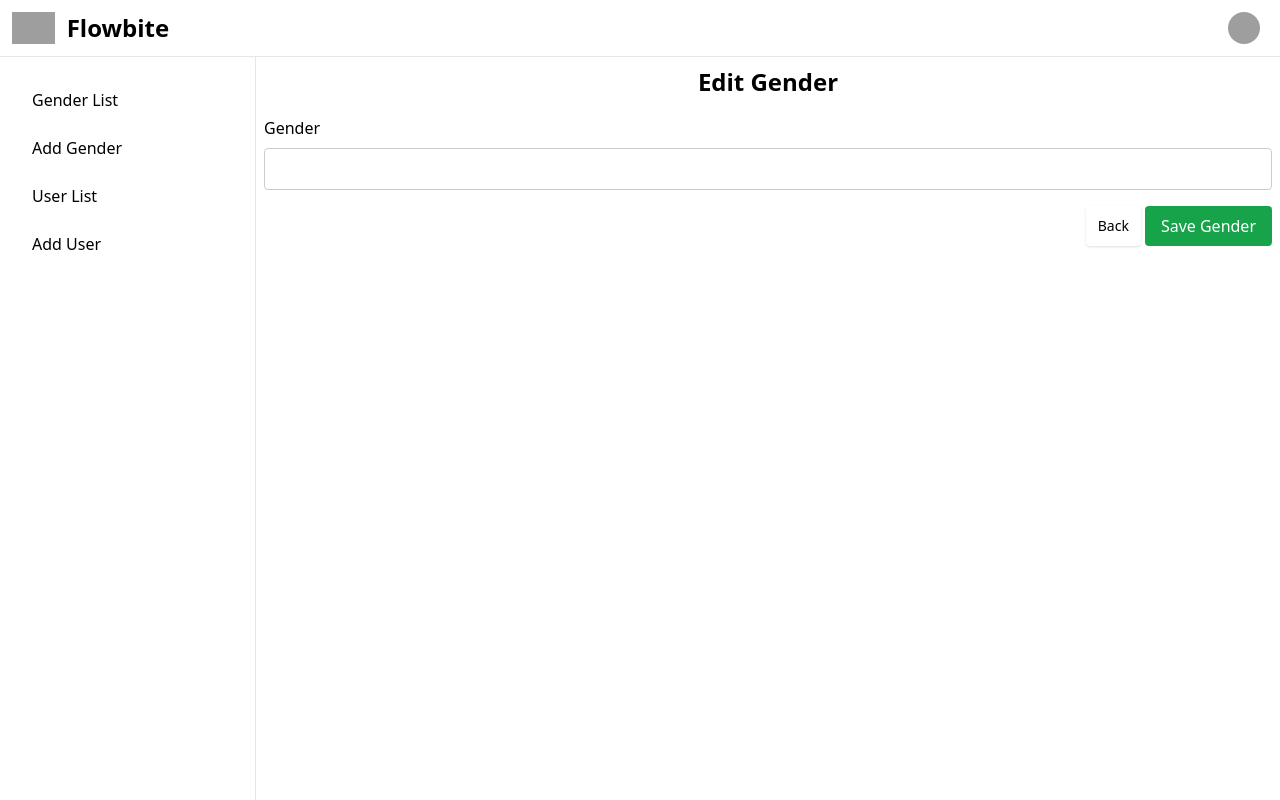
After one commit to meythegreat/grouponesite, a Django app: template crud/templates/gender/editgender.html in a window 1280 px wide. The commit adds this page. Run offline with Django 4.2, Linux system fonts and the light colour scheme; the template is opened without the code that fills it, so the values that code supplies are empty; grey boxes are pictures that could not be loaded.

Commit message:
Part 5 update, 27:42

```diff
--- a/crud/static/css/output.css
+++ b/crud/static/css/output.css
@@ -8,25 +8,18 @@
     --font-mono: ui-monospace, SFMono-Regular, Menlo, Monaco, Consolas, "Liberation Mono",
       "Courier New", monospace;
     --color-red-600: oklch(57.7% 0.245 27.325);
+    --color-red-700: oklch(50.5% 0.213 27.518);
     --color-green-100: oklch(96.2% 0.044 156.743);
     --color-green-500: oklch(72.3% 0.219 149.579);
     --color-green-600: oklch(62.7% 0.194 149.214);
     --color-green-700: oklch(52.7% 0.154 150.069);
-    --color-blue-100: oklch(93.2% 0.032 255.585);
-    --color-blue-300: oklch(80.9% 0.105 251.813);
     --color-blue-500: oklch(62.3% 0.214 259.815);
     --color-blue-600: oklch(54.6% 0.245 262.881);
-    --color-blue-800: oklch(42.4% 0.199 265.638);
-    --color-blue-900: oklch(37.9% 0.146 265.522);
-    --color-gray-50: oklch(98.5% 0.002 247.839);
     --color-gray-100: oklch(96.7% 0.003 264.542);
     --color-gray-200: oklch(92.8% 0.006 264.531);
     --color-gray-300: oklch(87.2% 0.01 258.338);
     --color-gray-400: oklch(70.7% 0.022 261.325);
     --color-gray-500: oklch(55.1% 0.027 264.364);
-    --color-gray-600: oklch(44.6% 0.03 256.802);
-    --color-gray-700: oklch(37.3% 0.034 259.733);
-    --color-gray-800: oklch(27.8% 0.033 256.848);
     --color-gray-900: oklch(21% 0.034 264.665);
     --color-black: #000;
     --color-white: #fff;
@@ -36,8 +29,6 @@
     --text-xs--line-height: calc(1 / 0.75);
     --text-sm: 0.875rem;
     --text-sm--line-height: calc(1.25 / 0.875);
-    --text-base: 1rem;
-    --text-base--line-height: calc(1.5 / 1);
     --text-xl: 1.25rem;
     --text-xl--line-height: calc(1.75 / 1.25);
     --text-2xl: 1.5rem;
@@ -258,17 +243,14 @@
   .me-3 {
     margin-inline-end: calc(var(--spacing) * 3);
   }
-  .mt-5 {
-    margin-top: calc(var(--spacing) * 5);
-  }
-  .mt-10 {
-    margin-top: calc(var(--spacing) * 10);
-  }
   .mt-16 {
     margin-top: calc(var(--spacing) * 16);
   }
   .mt-32 {
     margin-top: calc(var(--spacing) * 32);
+  }
+  .mr-1 {
+    margin-right: calc(var(--spacing) * 1);
   }
   .mb-2 {
     margin-bottom: calc(var(--spacing) * 2);
@@ -518,10 +483,41 @@
       }
     }
   }
+  .hover\:bg-red-700 {
+    &:hover {
+      @media (hover: hover) {
+        background-color: var(--color-red-700);
+      }
+    }
+  }
   .hover\:text-gray-900 {
     &:hover {
       @media (hover: hover) {
         color: var(--color-gray-900);
+      }
+    }
+  }
+  .hover\:outline {
+    &:hover {
+      @media (hover: hover) {
+        outline-style: var(--tw-outline-style);
+        outline-width: 1px;
+      }
+    }
+  }
+  .hover\:outline-1 {
+    &:hover {
+      @media (hover: hover) {
+        outline-style: var(--tw-outline-style);
+        outline-width: 1px;
+      }
+    }
+  }
+  .hover\:outline-none {
+    &:hover {
+      @media (hover: hover) {
+        --tw-outline-style: none;
+        outline-style: none;
       }
     }
   }
--- /dev/null
+++ b/crud/templates/gender/editgender.html
@@ -0,0 +1,25 @@
+{% extends "layout/base.html" %}
+
+{% block 'title' %} Edit Gender Page {% endblock 'title' %}
+
+{% block 'content' %}
+{% include "include/sidebar.html" %}
+{% include "include/toastmessage.html" %}
+
+<div class="p-2 sm:ml-64 mt-32 md:mt-14">
+    <h2 style="font-size: 24px; margin-bottom: 16px; font-weight: bold; text-align: center;">Edit Gender</h2>
+    <form action="/gender/edit/{{ gender.gender_id }}" method="post">
+    {% csrf_token %}
+        <label for="gender" style="display: block; margin-bottom: 8px; font-weight: 500;">Gender</label>
+        <input type="text" id="gender" name="gender" style="width: 100%; padding: 8px; border-radius: 4px; border: 1px solid #ccc; margin-bottom: 16px;" name="gender" id="gender"/ value="{{ gender.gender }}">
+        <div class="flex justify-end">
+            <a href="/gender/list" class="bg-white text-sm font-medium text-black px-3 py-2.5 mr-1 rounded-sm shadow-sm cursor-pointer hover:bg-gray-100 hover:outline-none">Back</a>
+            <button type="submit" style="background-color: #16a34a; color: white; padding: 8px 16px; border: none; border-radius: 4px; cursor: pointer; hover:bg-green-700 hover:outline-none">
+                Save Gender
+            </button>
+        </div>
+    </form>
+</div>
+
+
+{% endblock 'content' %}
--- a/crud/urls.py
+++ b/crud/urls.py
@@ -3,5 +3,6 @@ from . import views
 
 urlpatterns = [
     path('gender/list', views.gender_list),
-    path('gender/add', views.add_gender)
+    path('gender/add', views.add_gender),
+    path('gender/edit/<int:genderId>', views.edit_gender)
 ]
```
Also changed, not shown: other parts of crud/static/css/output.css (+11 -34 lines), crud/templates/gender/AddGender.html (+3 -16 lines), crud/templates/gender/GendersList.html (+6 -1 lines), crud/views.py (+30 -0 lines).
